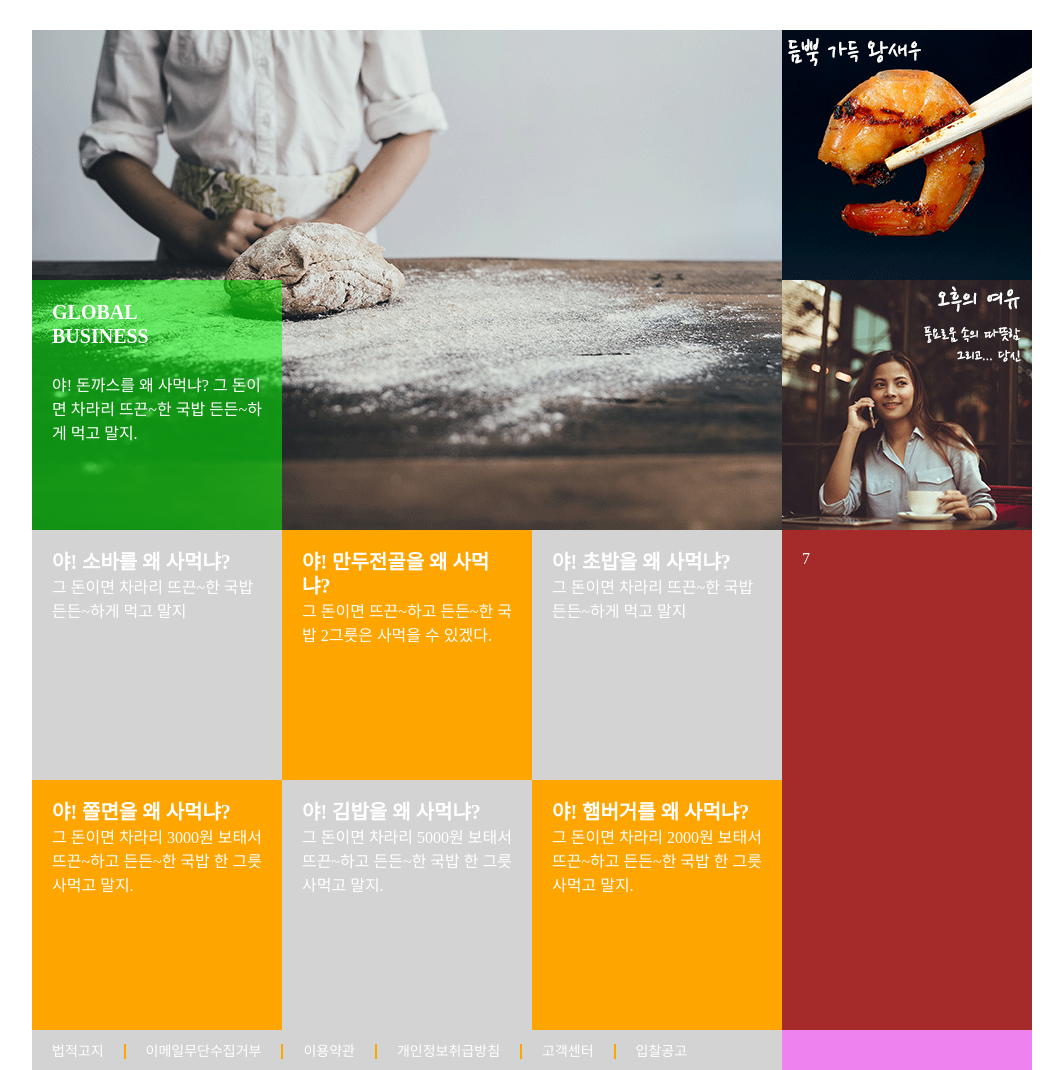
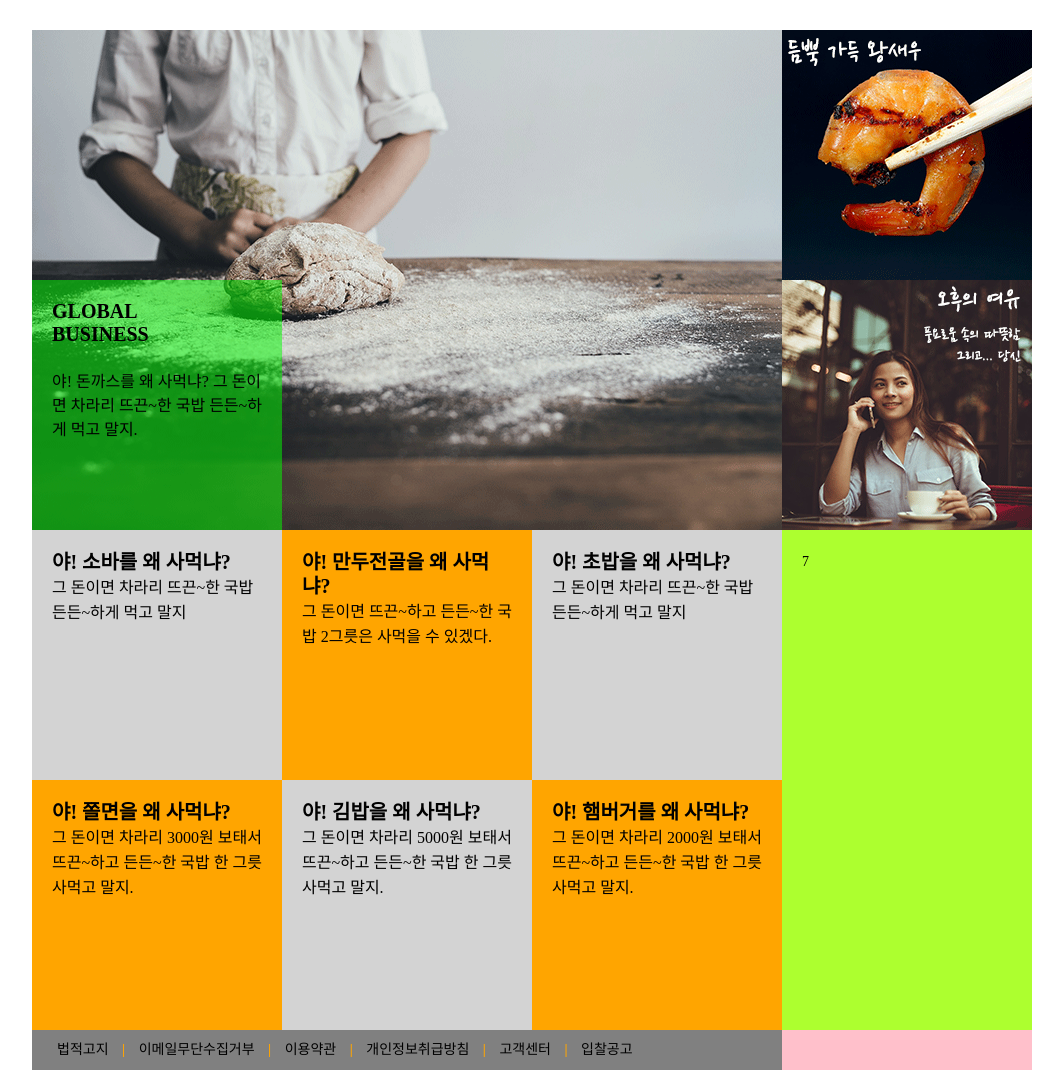
Before and after one commit to Shiny-Shine/Web_1-02, a plain HTML site: page src/about.html in a window 1280 px wide. Shown: the whole page, without its empty margins (108-1171 px from the left). Drawn offline with Linux system fonts and the light colour scheme.

Commit message:
2024-06-30 renewal

```diff
--- a/about.html
+++ b/src/about.html
@@ -4,25 +4,143 @@
     <meta charset="UTF-8">
     <meta name="viewport" content="width=device-width, initial-scale=1.0">
     <title>About</title>
-    <link rel="stylesheet" href="styleAbout.css">
+    <style>
+        * {
+    font-size: 14px;
+    font-family: 'Malgun Gothic';
+    line-height: 23px;
+    margin: 0;
+    padding: 0;
+}
+
+body {
+    width: 100%;
+}
+
+#top {
+    width: 1000px;
+    height: 500px;
+    margin: 0 auto;
+    margin-top: 30px;
+}
+
+#top > div {
+    float: left;
+}
+
+.top_left {
+    width: 750px;
+    height: 500px;
+    background-image: url(../img/chef_about.png);
+}
+
+.top_box {
+    width: 210px;
+    height: 210px;
+    padding: 20px;
+    margin-top: 250px;
+    background: rgba(0, 255, 0, 0.5);
+    font-size: 20px;
+    font-weight: bold;
+}
+
+.top_box > span {
+    font-size: 16px;
+    font-weight: normal;
+}
+
+.top_right {
+    width: 250px;
+    height: 500px;
+    line-height: 0;
+}
+
+#box_all {
+    width: 1000px;
+    height: 500px;
+    margin: 0 auto;
+}
+
+#box_all > div {
+    float: left;
+}
+
+.box_left {
+    width: 750px;
+    height: 500px;
+}
+
+.box {
+    width: 210px;
+    height: 210px;
+    padding: 20px;
+    background-color: lightgrey;
+    float: left;
+}
+
+.box > p {
+    font-size: 20px;
+    font-weight: bold;
+    line-height: 1.2;
+}
+
+.box > p > span {
+    font-size: 16px;
+    font-weight: normal;
+}
+
+.box:nth-child(2n) {
+    background-color: orange;
+}
+
+.box_right {
+    width: 210px;
+    height: 460px;
+    padding: 20px;
+    background-color: greenyellow;
+}
+
+#footer {
+    width: 1000px;
+    height: 40px;
+    margin: 0 auto;
+    background-color: pink;
+}
+
+#footer ul {
+    width: 730px;
+    height: 100%;
+    padding-left: 20px;
+    background-color: gray;
+}
+
+#footer ul li {
+    display: inline-block;
+    line-height: 40px;
+    margin: 0 5px;
+}
+
+#footer ul li:nth-child(2n) {
+    color: orange;
+    font-weight: bold;
+}
+    </style>
 </head>
 <body>
     <div id="top">
-
         <div class="top_left">
-            <img src="img/chef_about.png" alt="chef_about">
-            <div class="top_box">
+            <p class="top_box">
                 GLOBAL<br>BUSINESS<br>
                 <br>
                 <span>
                     야! 돈까스를 왜 사먹냐? 그 돈이면 차라리 뜨끈~한 국밥 든든~하게 먹고 말지.
                 </span>
-            </div>
+            </p>
         </div>
 
         <div class="top_right">
-            <img src="img/right1.png" alt="right1">
-            <img src="img/right2.png" alt="right2">
+            <img src="../img/right1.png" alt="right1">
+            <img src="../img/right2.png" alt="right2">
         </div>
     </div>
 
@@ -82,14 +200,19 @@
     </div>
 
     <div id="footer">
-        <div class="f_left">
-            <p>법적고지</p>
-            <p>이메일무단수집거부</p>
-            <p>이용약관</p>
-            <p>개인정보취급방침</p>
-            <p>고객센터</p>
-            <p>입찰공고</p>
-        </div>
+        <ul>
+            <li>법적고지</li>
+            <li>|</li>
+            <li>이메일무단수집거부</li>
+            <li>|</li>
+            <li>이용약관</li>
+            <li>|</li>
+            <li>개인정보취급방침</li>
+            <li>|</li>
+            <li>고객센터</li>
+            <li>|</li>
+            <li>입찰공고</li>
+          </ul>
     </div>
 </body>
 </html>
--- a/style.css
+++ /dev/null
@@ -1,98 +0,0 @@
-* {
-    margin: 0;
-    padding: 0;
-}
-
-body {
-    width: 100%;
-}
-
-body > div, p {
-    display: table;
-    margin-left: auto;
-    margin-right: auto;
-}
-
-#header {
-    height: 120px;
-}
-
-#header > ul {
-    height: 53px;
-    padding-top: 33px;
-    text-align: center;
-    overflow: hidden;
-}
-
-#header > ul > li {
-    float: left;
-    list-style: none;
-    margin: 27px 25px 0;
-}
-
-#header > ul > li:nth-child(4) {
-    margin-top: 0px;
-}
-
-#header > ul > li > a {
-    line-height: 30px;
-    text-decoration: none;
-    color: black;
-}
-
-#header > ul > li > a:hover {
-    color: red;
-    text-decoration: underline black;
-}
-
-#main_picture {
-    width: 100%;
-    height: 464px;
-    background-image: url(./img/main.png);
-    background-size: 100% 464px;
-}
-
-.icon_title_text {
-    height: 120px;
-    font-size: 12px;
-    padding: 25px 0;
-    text-align: center;
-}
-
-.icon_title_text > span {
-    font-size: 18px;
-    font-weight: bold;
-}
-
-.icon_box {
-    width: 1240px;
-    text-align: center;
-}
-
-.icon_box > p {
-    width: 250px;
-    height: 150px;
-    float: left;
-    margin: 0 30px;
-    border-bottom: 1px dashed #000;
-}
-
-.chefs {
-    margin: 35px 0;
-    width: 100%;
-    height: 304px;
-    background-color: LightGray;
-}
-
-.chefs > div {
-    width: 814px;
-    height: 304px;
-    margin: 0 auto;
-    overflow: auto;
-}
-
-.chefs > div > p {
-    width: 500px;
-    height: 100px;
-    float: left;
-}
--- a/styleAbout.css
+++ /dev/null
@@ -1,129 +0,0 @@
-* {
-    margin: 0;
-    padding: 0;
-    color: #fff;
-}
-
-body {
-    width: 100%;
-}
-
-#top {
-    width: 1000px;
-    height: 500px;
-    margin: 0 auto;
-    margin-top: 30px;
-}
-
-#top > div {
-    float: left;
-}
-
-.top_left {
-    position: relative;
-    width: 750px;
-    height: 500px;
-    z-index: -10;
-}
-
-.top_box {
-    width: 210px;
-    height: 210px;
-    padding: 20px;
-    background: rgba(0, 255, 0, 0.5);
-    position: absolute;
-    bottom: 0px;
-    font-size: 20px;
-    font-weight: bold;
-    line-height: 1.2;
-}
-
-.top_box > span {
-    font-size: 16px;
-    font-weight: normal;
-}
-
-.top_right {
-    width: 250px;
-    height: 500px;
-    line-height: 0;
-}
-
-#box_all {
-    width: 1000px;
-    height: 500px;
-    margin: 0 auto;
-}
-
-#box_all > div {
-    float: left;
-}
-
-.box_left {
-    width: 750px;
-    height: 500px;
-}
-
-.box {
-    width: 210px;
-    height: 210px;
-    padding: 20px;
-    background-color: lightgrey;
-    float: left;
-}
-
-.box > p {
-    font-size: 20px;
-    font-weight: bold;
-    line-height: 1.2;
-}
-
-.box > p > span {
-    font-size: 16px;
-    font-weight: normal;
-}
-
-.box:nth-child(2n) {
-    background-color: orange;
-}
-
-.box_right {
-    width: 210px;
-    height: 460px;
-    padding: 20px;
-    background-color: brown;
-}
-
-#footer {
-    width: 1000px;
-    margin: 0 auto;
-    background-color: violet;
-}
-
-.f_left {
-    width: 750px;
-    height: 40px;
-    background-color: lightgrey;
-}
-
-.f_left > p {
-    float: left;
-    height: 20px;
-    padding: 10px;
-    font-size: 14px;
-}
-
-.f_left > p:after {
-    content: "";
-    padding: 0 10px;
-    height: 10px;
-    border-right: 2px solid orange;
-}
-
-.f_left > p:nth-child(1) {
-    padding-left: 20px;
-}
-
-.f_left > p:nth-child(6):after {
-    border-right: 0px;
-}
```
Also changed, not shown: index.html (+106 -13 lines).
